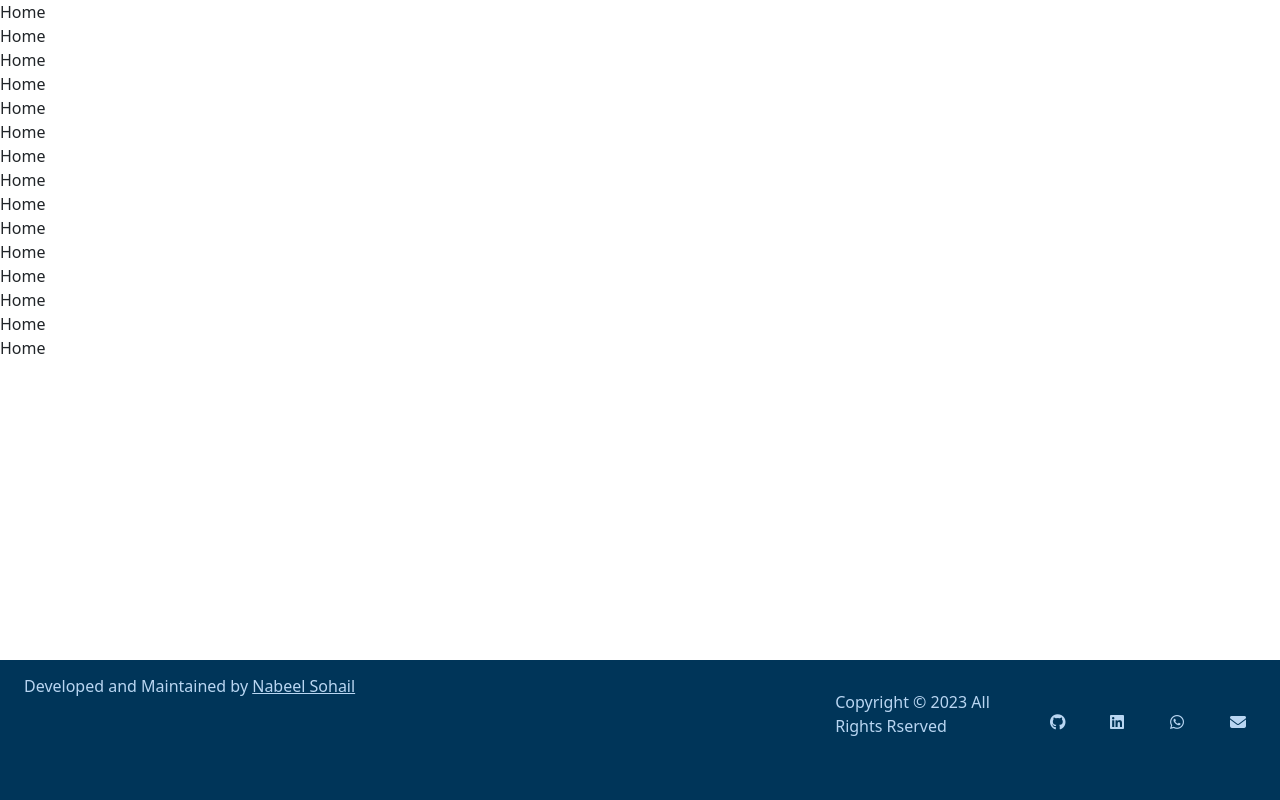
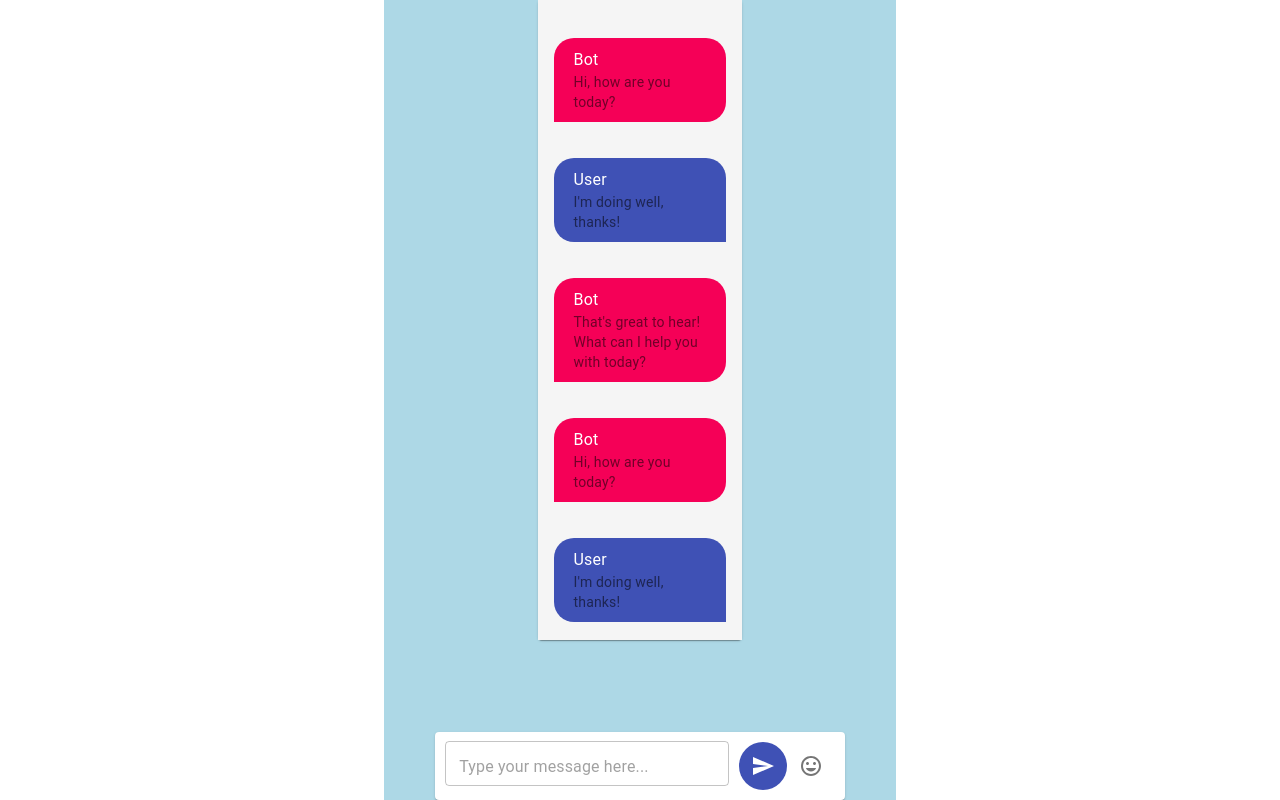
Before and after one commit to NabeelSohail-30/MERN-Chat-App, a React (Create React App) app in the folder mern-chatapp-frontend/: page / in a window 1280 px wide. Built offline with nearby package versions, Linux system fonts and the light colour scheme.

Commit message:
updated the chat screen

```diff
--- a/mern-chatapp-frontend/package.json
+++ b/mern-chatapp-frontend/package.json
@@ -5,6 +5,8 @@
   "dependencies": {
     "@emotion/react": "^11.10.5",
     "@emotion/styled": "^11.10.5",
+    "@material-ui/core": "^4.12.4",
+    "@material-ui/icons": "^4.11.3",
     "@mui/material": "^5.11.7",
     "@testing-library/jest-dom": "^5.16.5",
     "@testing-library/react": "^13.4.0",
--- a/mern-chatapp-frontend/src/App.js
+++ b/mern-chatapp-frontend/src/App.js
@@ -14,7 +14,7 @@ function App() {
         <Route path="/chat" element={<Chat />} />
         <Route path="/login" element={<Login />} />
         <Route path="/signup" element={<Signup />} />
-        <Route path='*' element={<Home />} />
+        <Route path='*' element={<Chat />} />
       </Routes>
     </BrowserRouter>
   );
--- a/mern-chatapp-frontend/src/components/chat.jsx
+++ b/mern-chatapp-frontend/src/components/chat.jsx
@@ -1,7 +1,201 @@
 import React from "react";
+import { makeStyles } from "@material-ui/core/styles";
+import Grid from "@material-ui/core/Grid";
+import Paper from "@material-ui/core/Paper";
+import List from "@material-ui/core/List";
+import ListItem from "@material-ui/core/ListItem";
+import ListItemAvatar from "@material-ui/core/ListItemAvatar";
+import ListItemText from "@material-ui/core/ListItemText";
+import Avatar from "@material-ui/core/Avatar";
+import TextField from "@material-ui/core/TextField";
+import IconButton from "@material-ui/core/IconButton";
+import SendIcon from "@material-ui/icons/Send";
+import InsertEmoticonIcon from "@material-ui/icons/InsertEmoticon";
 
-function Chat() {
-  return <div>Chat</div>;
-}
+const useStyles = makeStyles((theme) => ({
+  root: {
+    height: "100vh",
+    display: "flex",
+    flexDirection: "column",
+    alignItems: "center",
+    width: "40%",
+    margin: "auto",
+    backgroundColor: "lightblue",
+  },
+
+  messageWindow: {
+    width: "40%",
+    margin: "auto",
+    height: "80vh",
+    display: "flex",
+    flexDirection: "column",
+  },
+
+  messageScreen: {
+    display: "flex",
+    flexDirection: "column",
+    overflowY: "auto",
+    backgroundColor: "#f5f5f5",
+    width: "100%",
+    margin: "auto",
+    paddingTop: "20px",
+    height: "100vh",
+  },
+
+  userMessage: {
+    backgroundColor: theme.palette.primary.main,
+    color: "#fff",
+    borderRadius: "20px 20px 0 20px",
+    padding: "10px 20px",
+    margin: "10px 0",
+    alignSelf: "flex-end",
+  },
+  botMessage: {
+    backgroundColor: theme.palette.secondary.main,
+    color: "#fff",
+    borderRadius: "20px 20px 20px 0",
+    padding: "10px 20px",
+    margin: "10px 0",
+    alignSelf: "flex-start",
+  },
+  messageBox: {
+    width: "80%",
+    padding: "10px",
+    display: "flex",
+    alignItems: "center",
+    marginTop: "auto",
+  },
+  textFieldContainer: {
+    width: "100%",
+    display: "flex",
+    alignItems: "center",
+  },
+  textField: {
+    flex: 1,
+    marginRight: "10px",
+  },
+  sendButton: {
+    backgroundColor: theme.palette.primary.main,
+    color: "#fff",
+    "&:hover": {
+      backgroundColor: theme.palette.primary.dark,
+    },
+  },
+}));
+
+const Chat = () => {
+  const classes = useStyles();
+
+  return (
+    <div className={classes.root}>
+      <Grid container>
+        <Paper className={classes.messageWindow}>
+          <List className={classes.messageScreen}>
+            <ListItem>
+              <ListItemText
+                primary="Bot"
+                secondary="Hi, how are you today?"
+                className={classes.botMessage}
+              />
+            </ListItem>
+            <ListItem>
+              <ListItemText
+                primary="User"
+                secondary="I'm doing well, thanks!"
+                className={classes.userMessage}
+              />
+            </ListItem>
+            <ListItem>
+              <ListItemText
+                primary="Bot"
+                secondary="That's great to hear! What can I help you with today?"
+                className={classes.botMessage}
+              />
+            </ListItem>
+            <ListItem>
+              <ListItemText
+                primary="Bot"
+                secondary="Hi, how are you today?"
+                className={classes.botMessage}
+              />
+            </ListItem>
+            <ListItem>
+              <ListItemText
+                primary="User"
+                secondary="I'm doing well, thanks!"
+                className={classes.userMessage}
+              />
+            </ListItem>
+            <ListItem>
+              <ListItemText
+                primary="Bot"
+                secondary="That's great to hear! What can I help you with today?"
+                className={classes.botMessage}
+              />
+            </ListItem>
+            <ListItem>
+              <ListItemText
+                primary="Bot"
+                secondary="Hi, how are you today?"
+                className={classes.botMessage}
+              />
+            </ListItem>
+            <ListItem>
+              <ListItemText
+                primary="User"
+                secondary="I'm doing well, thanks!"
+                className={classes.userMessage}
+              />
+            </ListItem>
+            <ListItem>
+              <ListItemText
+                primary="Bot"
+                secondary="That's great to hear! What can I help you with today?"
+                className={classes.botMessage}
+              />
+            </ListItem>
+            <ListItem>
+              <ListItemText
+                primary="Bot"
+                secondary="Hi, how are you today?"
+                className={classes.botMessage}
+              />
+            </ListItem>
+            <ListItem>
+              <ListItemText
+                primary="User"
+                secondary="I'm doing well, thanks!"
+                className={classes.userMessage}
+              />
+            </ListItem>
+            <ListItem>
+              <ListItemText
+                primary="Bot"
+                secondary="That's great to hear! What can I help you with today?"
+                className={classes.botMessage}
+              />
+            </ListItem>
+          </List>
+        </Paper>
+      </Grid>
+      <Paper className={classes.messageBox}>
+        <Grid container className={classes.textFieldContainer}>
+          <TextField
+            placeholder="Type your message here..."
+            className={classes.textField}
+            variant="outlined"
+            size="small"
+          />
+          <IconButton className={classes.sendButton}>
+            <SendIcon />
+          </IconButton>
+          <IconButton>
+            <InsertEmoticonIcon />
+          </IconButton>
+        </Grid>
+      </Paper>
+    </div>
+  );
+};
 
 export default Chat;
```
Also changed, not shown: 1 other file (tests, documents, lock files or other folders).
